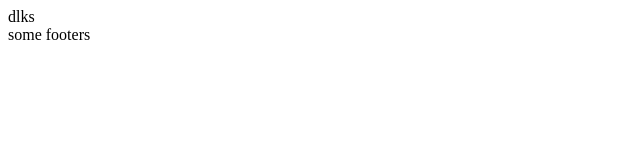
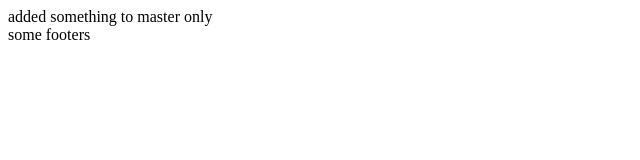
Before and after one commit to richymaysoft/git-test, a plain HTML site: page index.html in a window 1280 px wide. Shown: the whole page, without its empty margins (0-640 px from the left). Drawn offline with Linux system fonts and the light colour scheme.

Commit message:
add something to master only

```diff
--- a/index.html
+++ b/index.html
@@ -4,7 +4,7 @@
 </head>
 <body>
 
-    <div>dlks</div>
+    <div>added something to master only</div>
 
     <footer>some footers</footer>
 </body>
```
